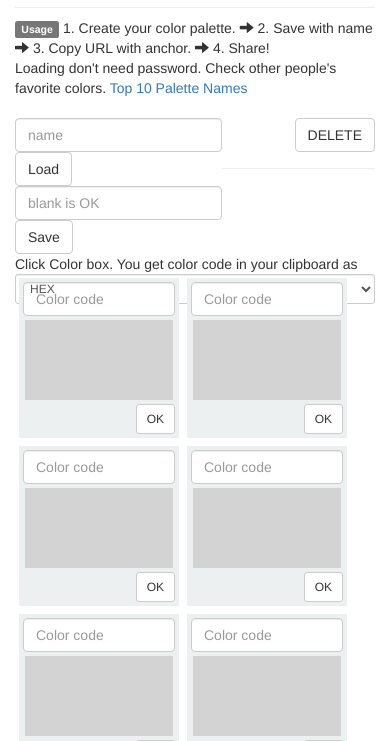
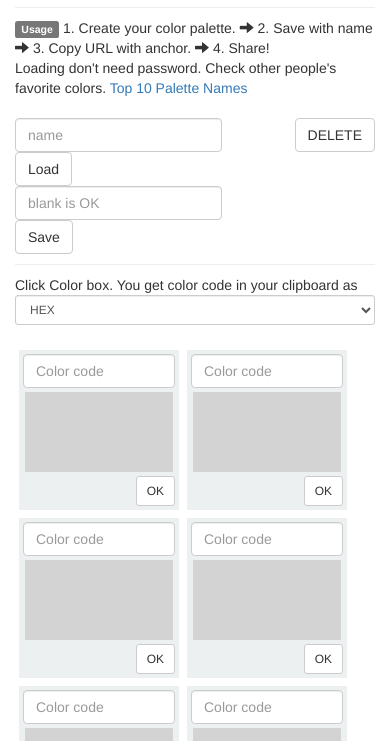
Before and after one commit to itagakishintaro/99colors, a website: page public/index.html in a window 390 px wide. Shown: the part 103-844 px from the top of the page. Drawn offline with Linux system fonts and the light colour scheme; no server answers.

Commit message:
Fix moile view

```diff
--- a/public/index.html
+++ b/public/index.html
@@ -24,6 +24,7 @@
 <body>
     <div class="container">
         <h1>
+            <a href="">
                 <div class="icon pull-left">
                     <svg width="39" height="39">
                         <rect id="icon-1" width="12" height="12" x="0" y="0" />
@@ -37,12 +38,13 @@
                         <rect id="icon-9" width="12" height="12" x="24" y="24" />
                     </svg>
                 </div>
+            </a>
             99 colors
         </h1>
 
         <!-- Message -->
         <p class="message">
-            Let's share your favorite colors. Not good? Please add issues <a href="https://github.com/itagakishintaro/99colors/issues">here</a>.
+            Let's share your favorite colors. Not good? Please add issues <a href="https://github.com/itagakishintaro/99colors/issues" target="_blank">here</a>.
         </p>
 
         <hr>
@@ -84,6 +86,8 @@
         </div>
 
         <!-- Input -->
+        <div class="row">
+            <div class="col-md-12">
             <div class="form-inline pull-left">
                 <input type="text" class="form-control typeahead" id="name" placeholder="name" data-provide="typeahead" autocomplete="off">
                 <button id="load" class="btn btn-default">Load</button>
@@ -93,27 +97,32 @@
             <div class="pull-right">
                 <button id="delete" class="btn btn-default">DELETE</button>
             </div>
-
-        <br>
-        <br>
+            </div>
+        </div>
 
         <hr>
 
-        <!-- Palette -->
             <div class="format form-inline">
                 <div class="instruction pull-left">Click Color box. You get color code in your clipboard as</div>
-            <select id="format" class="form-control input-sm">
+                <select id="format" class="form-control input-sm pull-left">
                     <option value="HEX">HEX</option>
                     <option value="RGBA">RGBA</option>
                     <option value="HSLA">HSLA</option>
                 </select>
             </div>
 
+        <br>
+        <br>
         <!-- Tweet -->
+        <div class="row">
+            <div class="col-md-12">
                 <a href="https://twitter.com/share" class="twitter-share-button-template" data-url="http://www.s-ita.net/99colors" data-hashtags="99colors" style="display:none;">Tweet</a>
                 <div id="tweet-area"></div>
-        <div class="palette">
             </div>
+        </div>
+
+        <!-- Palette -->
+        <div class="palette"></div>
 
     </div>
 
```
Lines whose indentation alone changed are shown as unchanged.
